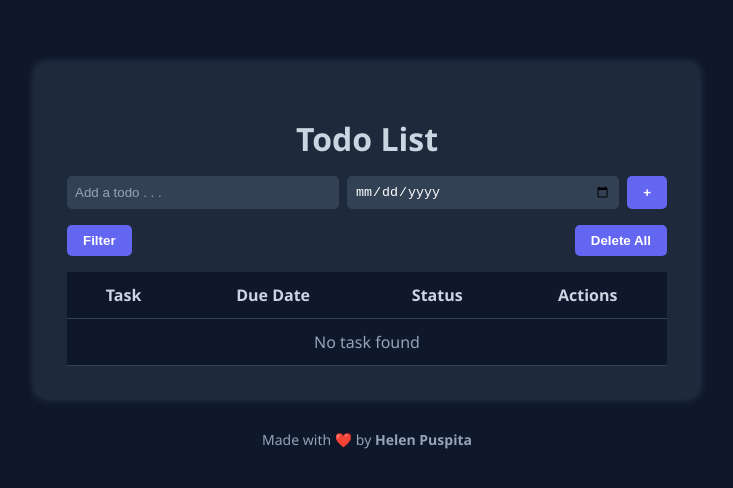
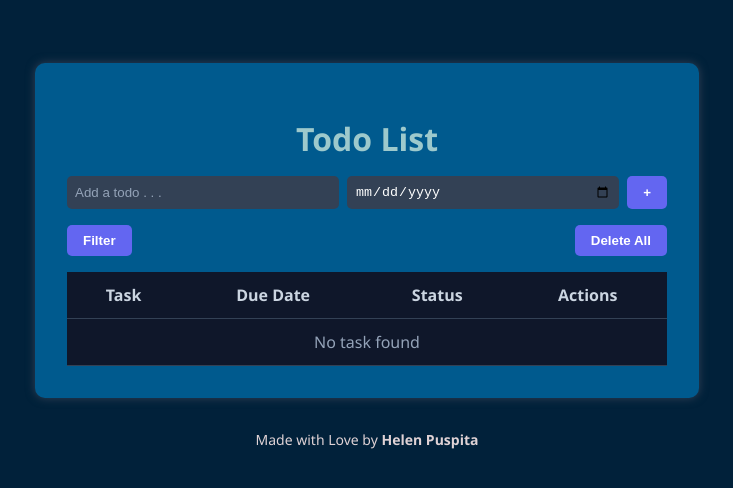
Before and after one commit to helenpuspita/todo-app, a plain HTML site: page index.html in a window 1280 px wide. Shown: the part 144-632 px from the top of the page, without its empty margins (273-1006 px from the left). Drawn offline with Linux system fonts and the light colour scheme.

Commit message:
Update HTML, CSS, and JS for final version

```diff
--- a/css/style.css
+++ b/css/style.css
@@ -1,7 +1,7 @@
 body {
     margin: 0;
     padding: 0;
-    background-color: #0f172a;
+    background-color: #01213A;
     color: #e2e8f0;
     font-family: 'Segoe UI', sans-serif;
     display: flex;
@@ -12,7 +12,7 @@ body {
   }
 
   .container {
-    background-color: #1e293b;
+    background-color: #005A8E;
     padding: 2rem;
     border-radius: 10px;
     box-shadow: 0 0 10px #334155;
@@ -23,7 +23,7 @@ body {
 
   h1 {
     margin-bottom: 1rem;
-    color: #cbd5e1;
+    color: #9DC9CC;
   }
 
   .form-group {
@@ -84,6 +84,6 @@ body {
 
   footer {
     margin-top: 2rem;
-    color: #94a3b8;
+    color: #DFD2D5;
     font-size: 0.875rem;
   }
--- a/index.html
+++ b/index.html
@@ -5,6 +5,7 @@
   <meta name="viewport" content="width=device-width, initial-scale=1.0" />
   <title>Todo List</title>
   <link rel="stylesheet" href="css/style.css" />
+  <link rel="stylesheet" href="https://cdnjs.cloudflare.com/ajax/libs/font-awesome/6.5.0/css/all.min.css" />
 </head>
 <body>
   <div class="container">
@@ -36,7 +37,7 @@
   </div>
 
   <footer>
-    Made with ❤️ by <strong>Helen Puspita </strong>
+    Made with Love by <strong>Helen Puspita </strong>
   </footer>
 
   <script src="js/script.js"></script>
```
